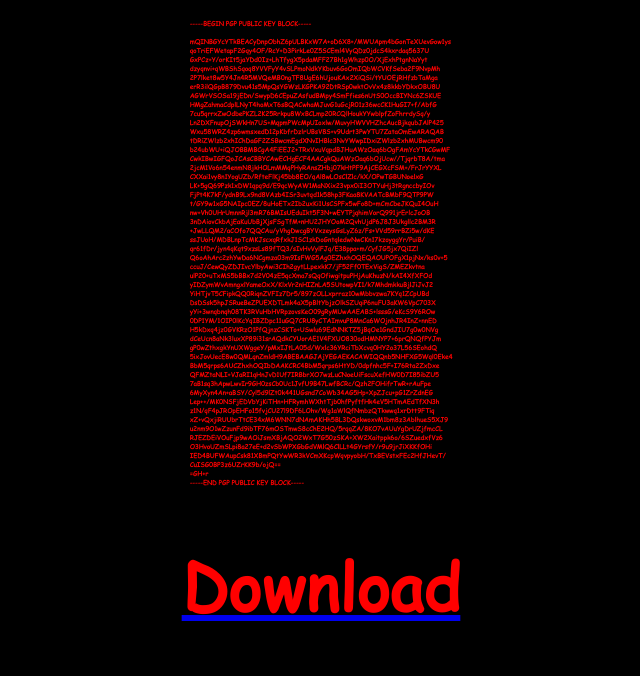
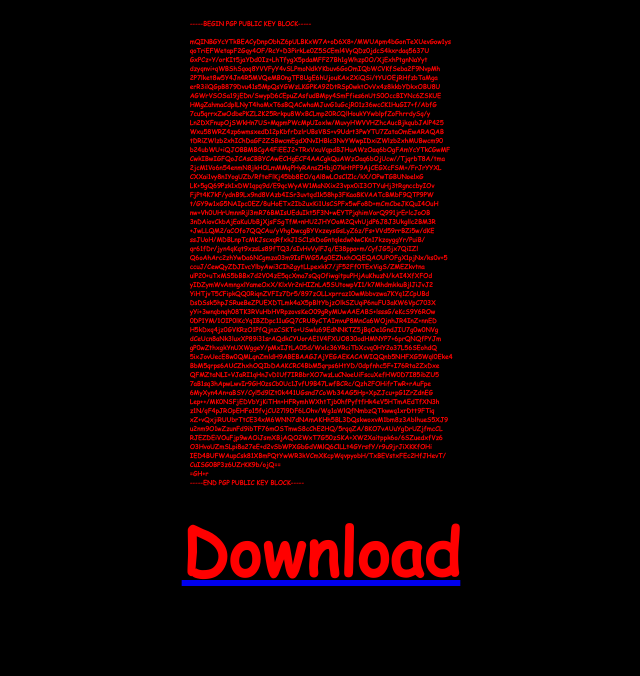
Before and after one commit to beisola1/beisola1.github.io, a plain HTML site: page index.html in a window 1280 px wide. Shown: the whole page, without its empty margins (327-967 px from the left). Drawn offline with Linux system fonts and the light colour scheme.

Commit message:
Update index.html

```diff
--- a/index.html
+++ b/index.html
@@ -28,6 +28,8 @@
             h1{
                 color: red;
                 font-size: 5vw;
+                margin:0;
+                margin-top:1vmin;
             }
         }
     </style>
```
